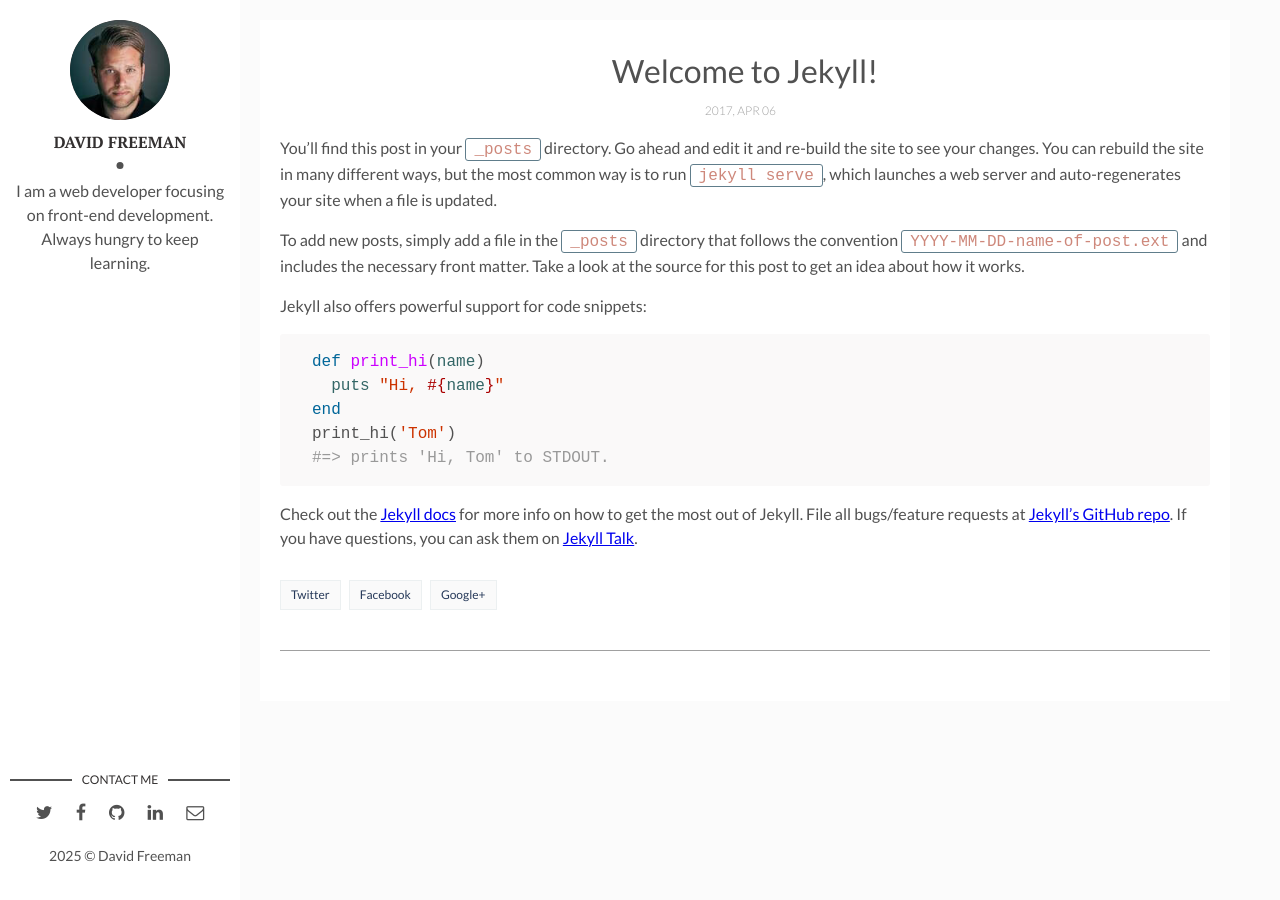
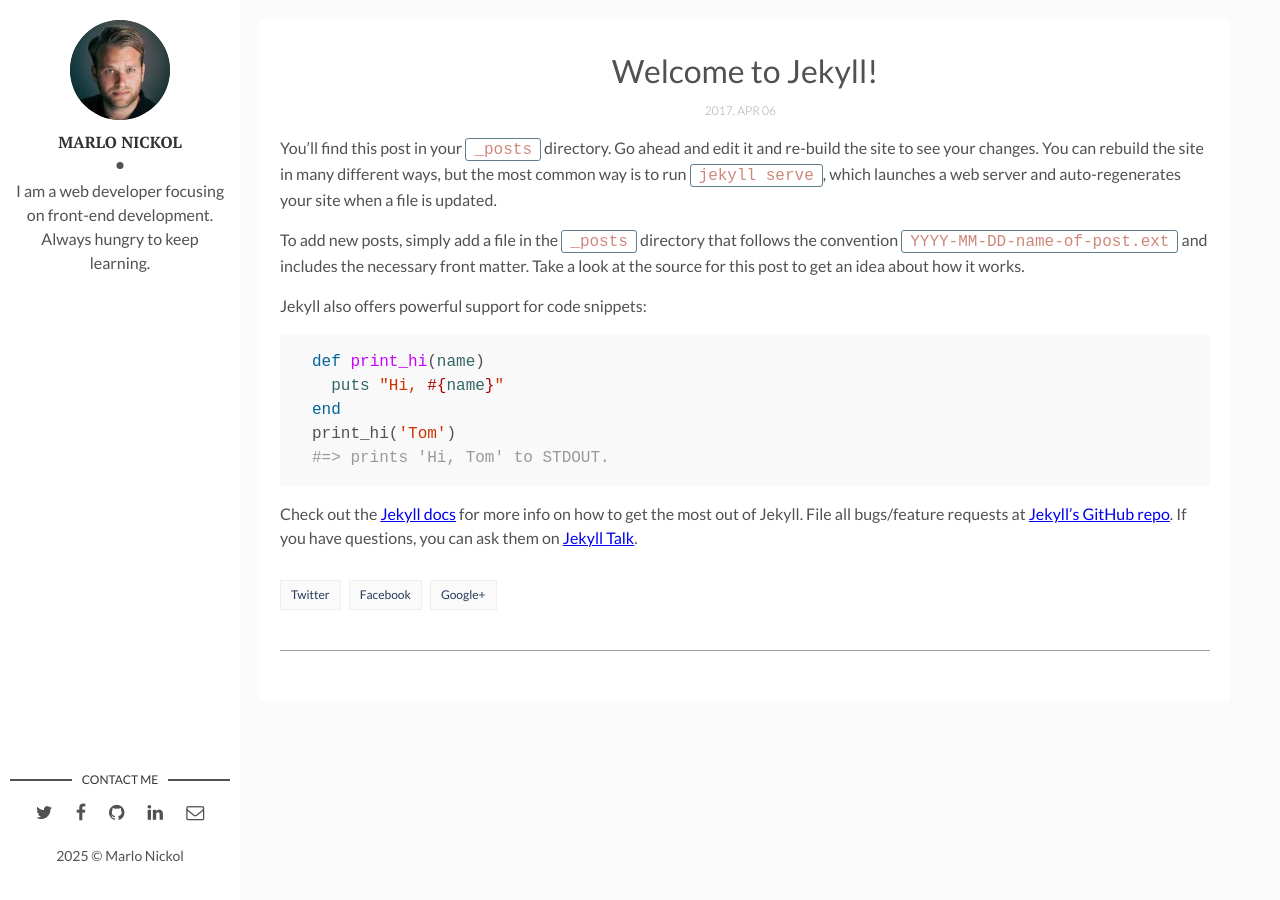
Before and after one commit to marlonickol/marlonickol.github.io, a Jekyll site: the page built from _posts/2017-04-06-welcome-to-jekyll.markdown, in a window 1280 px wide. Built offline with Jekyll 4.4.1, drawn with Linux system fonts in a browser that asks for light colours; comment, search, counter and statistics services are not loaded.

```diff
--- a/_config.yml
+++ b/_config.yml
@@ -4,12 +4,12 @@ description: > # this means to ignore newlines until "baseurl:"
   line in _config.yml. It will appear in your document head meta (for
   Google search results) and in your feed.xml site description.
 permalink: ':title/'
-baseurl: "/flexible-jekyll" # the subpath of your site, e.g. /blog
-url: "" # the base hostname & protocol for your site, e.g. http://example.com
+baseurl: "" # the subpath of your site, e.g. /blog
+url: "https:marlonickol.github.io" # the base hostname & protocol for your site, e.g. http://example.com
 site-twitter: #if your site has a twitter account, enter it here
 
 # Author Settings
-author: David Freeman # add your name
+author: Marlo Nickol # add your name
 author-img: david-freeman.jpg # add your photo
 about-author: I am a web developer focusing on front-end development. Always hungry to keep learning. # add description
 social-twitter: # add your Twitter handle
```
